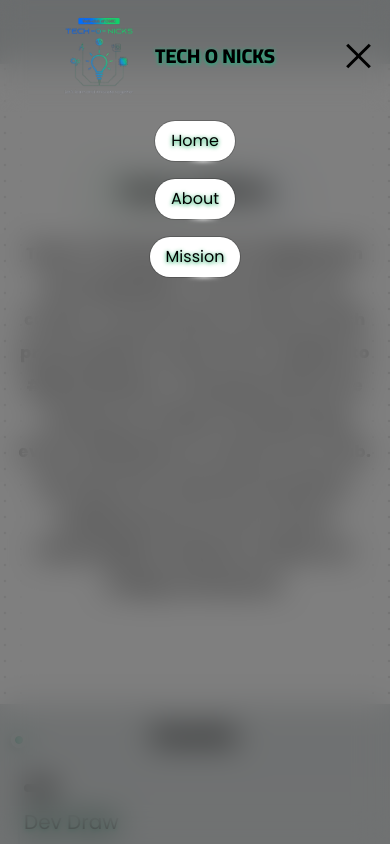
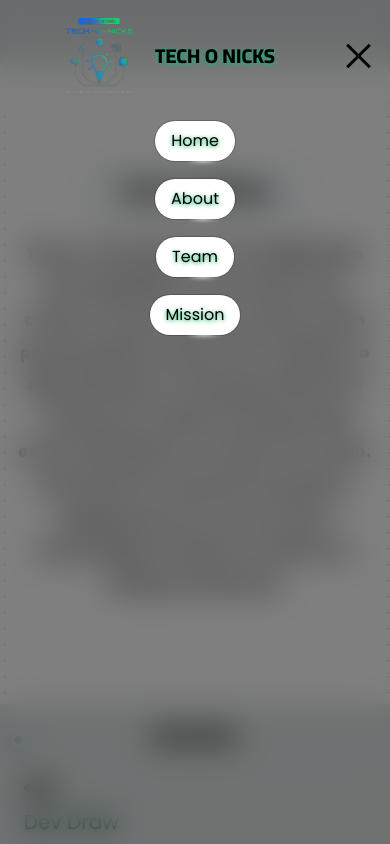
Before and after one commit to techonicks/techonickswebsite1.0, a Next.js app: page / in a window 390 px wide. Both pictures are taken after a click on the button 358 px from the left and 56 px from the top of the page. Shown: the top 844 px of the page. Built offline with nearby package versions, Linux system fonts and the light colour scheme.

Commit message:
sidebar team nav added

```diff
--- a/src/components/Home/Sidebar.tsx
+++ b/src/components/Home/Sidebar.tsx
@@ -16,6 +16,11 @@ const Sidebar = () => {
               </Link>
             </HoveredText>
             <HoveredText>
+              <Link href={"/team"} className="animate-textGlow">
+                Team
+              </Link>
+            </HoveredText>
+            <HoveredText>
               <Link href={"/mission"} className="animate-textGlow">
                 Mission
               </Link>
```
